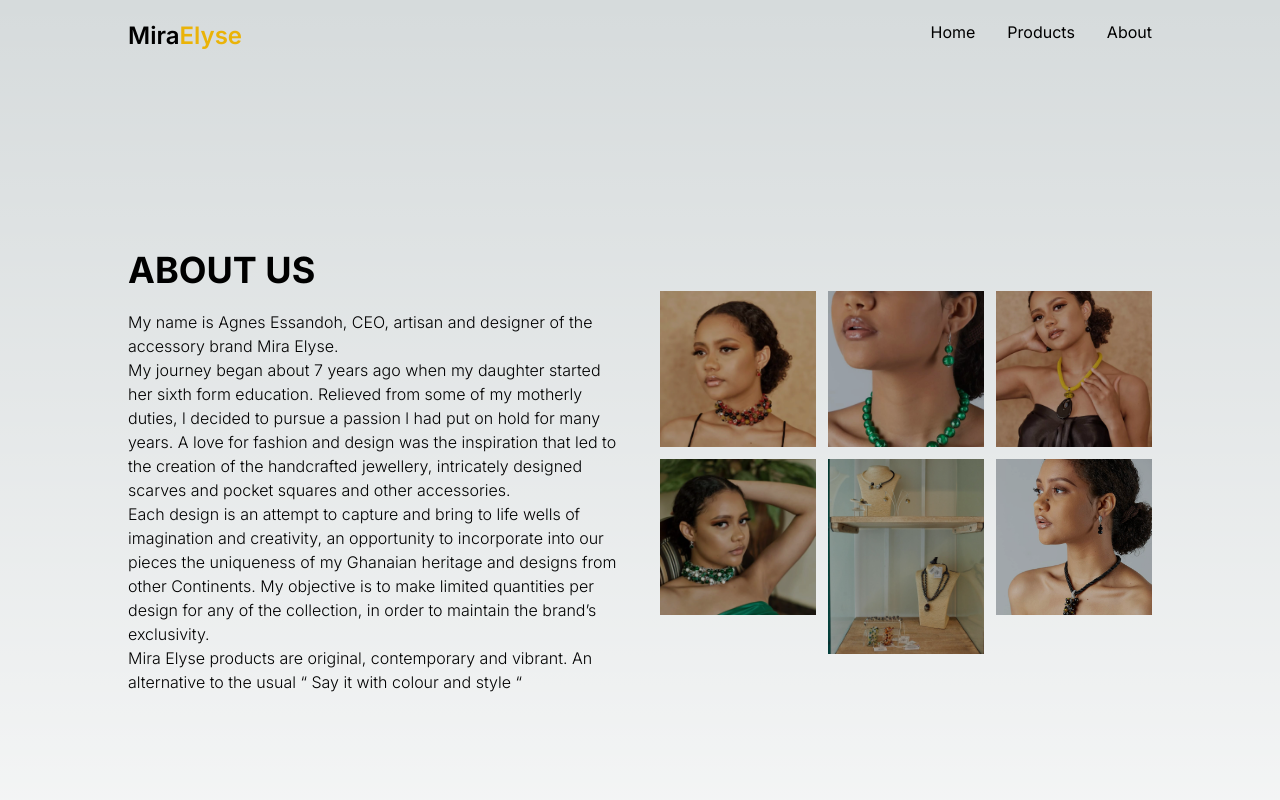
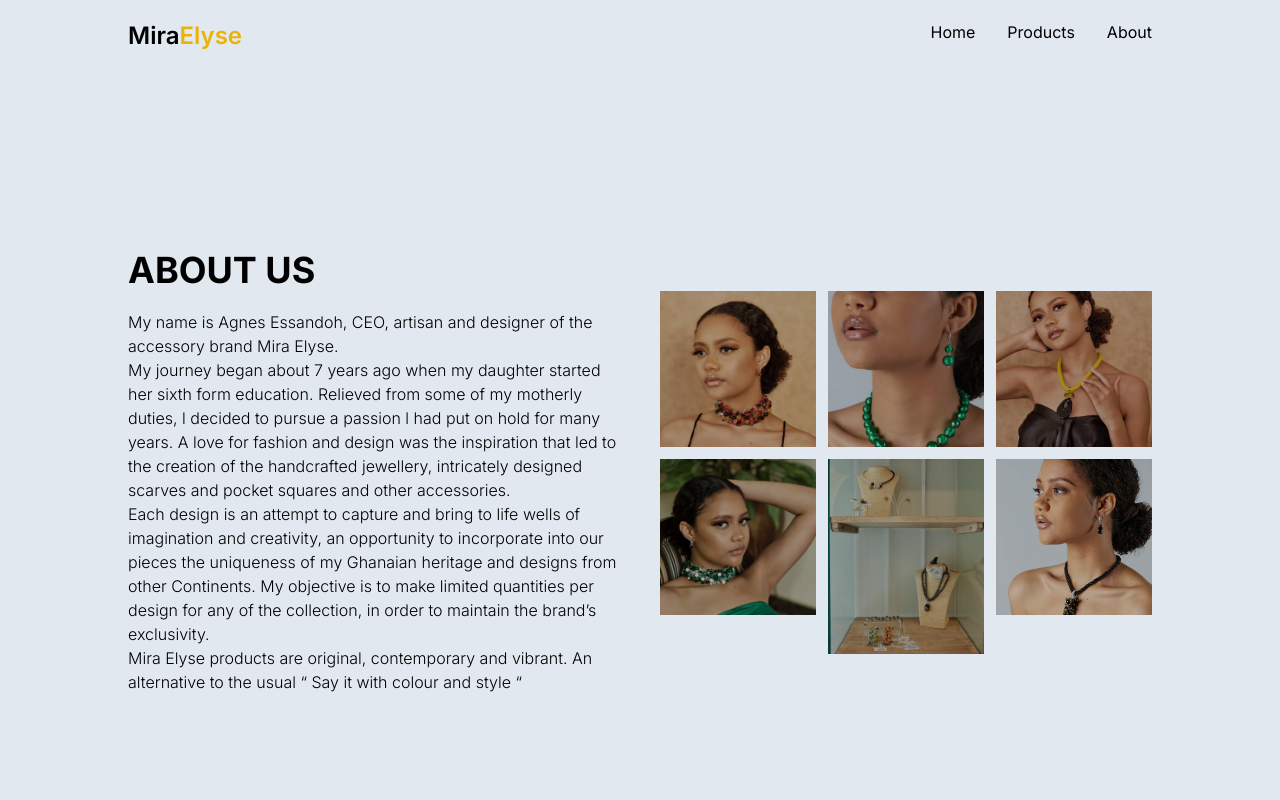
Before and after one commit to kkopoku/miraelyse, a Next.js app: page /about in a window 1280 px wide. Shown: the top 800 px of the page. Built offline with nearby package versions, Linux system fonts and the light colour scheme.

Commit message:
small change

```diff
--- a/app/about/page.js
+++ b/app/about/page.js
@@ -18,7 +18,7 @@ export default function AboutPage() {
   }, []);
 
   return (
-    <main className="flex min-h-screen flex-col h-full text-black">
+    <main className="flex min-h-screen flex-col h-full text-black bg-slate-200">
 
       <TopNavigation />
 
```
